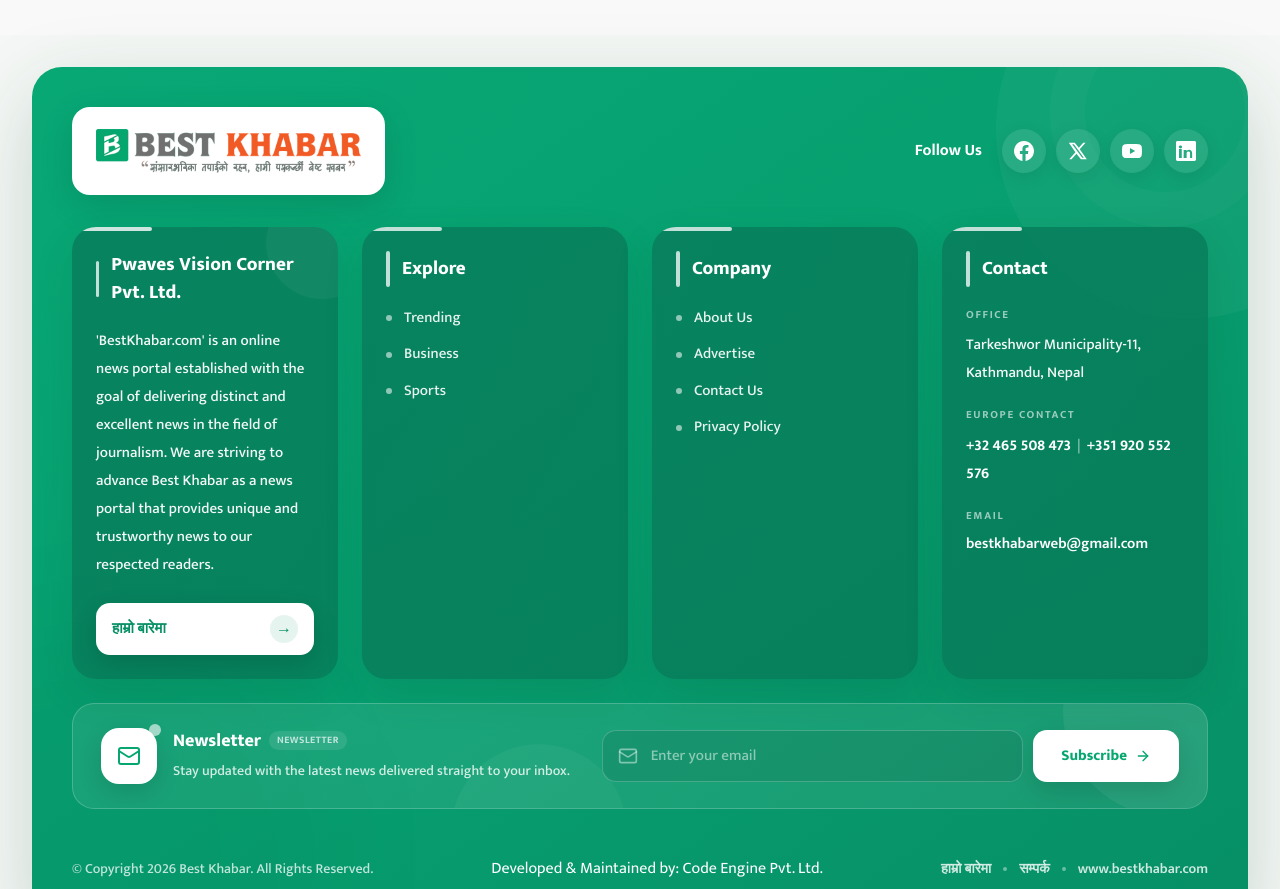
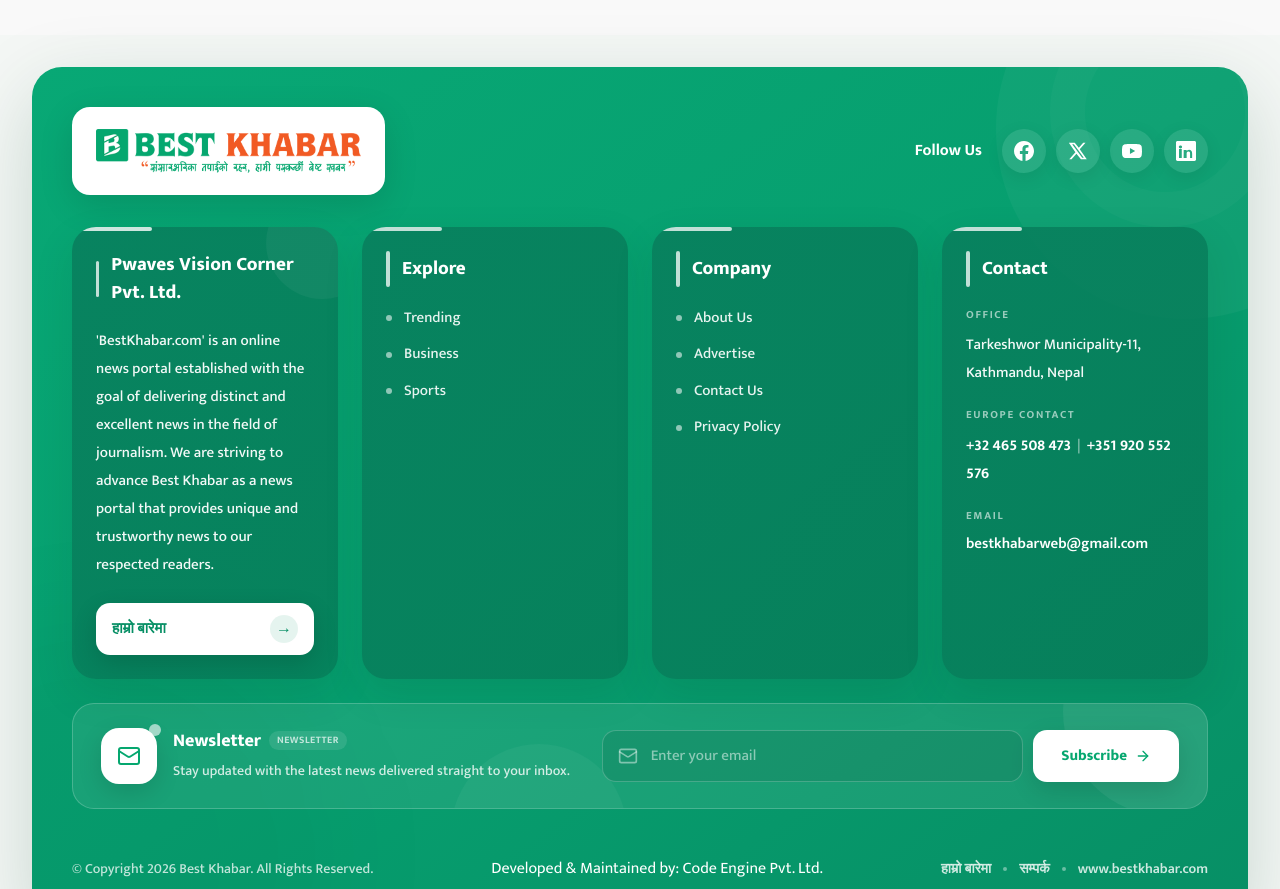
Before and after one commit to Code-Engine-np/news-frontend, a Next.js app: page /en in a window 1280 px wide. Shown: the part 940-1829 px from the top of the page. Built offline with nearby package versions, Linux system fonts and the light colour scheme; no server answers.

Commit message:
fix: footer logo

```diff
--- a/src/components/layout/Footer.tsx
+++ b/src/components/layout/Footer.tsx
@@ -41,7 +41,7 @@ const Footer = async () => {
                 <div className="flex items-center rounded-[18px] bg-white px-5 py-3 shadow-[0_10px_35px_rgba(0,0,0,0.12)] transition-all duration-300 group-hover:-translate-y-1 group-hover:shadow-[0_16px_40px_rgba(0,0,0,0.18)] sm:px-6 sm:py-3.5">
                   <div className="relative h-[50px] w-[205px] sm:h-[56px] sm:w-[240px] lg:h-[60px] lg:w-[265px]">
                     <Image
-                      src="/best-khabar-footer.png"
+                      src="/best-khabar-green1.png"
                       alt="Best Khabar Logo"
                       fill
                       priority
```
Also changed, not shown: 1 other file (tests, documents, lock files or other folders).
